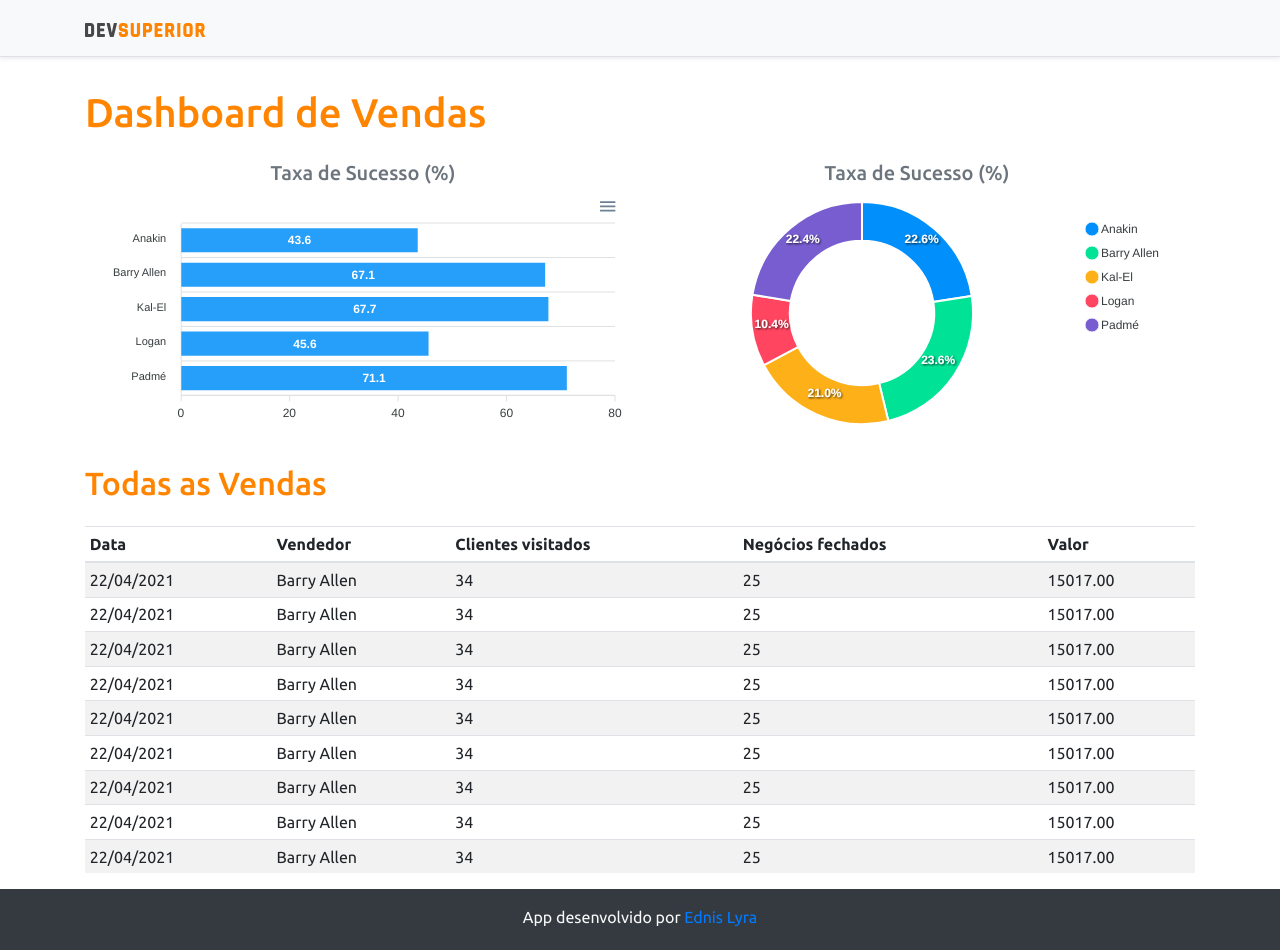
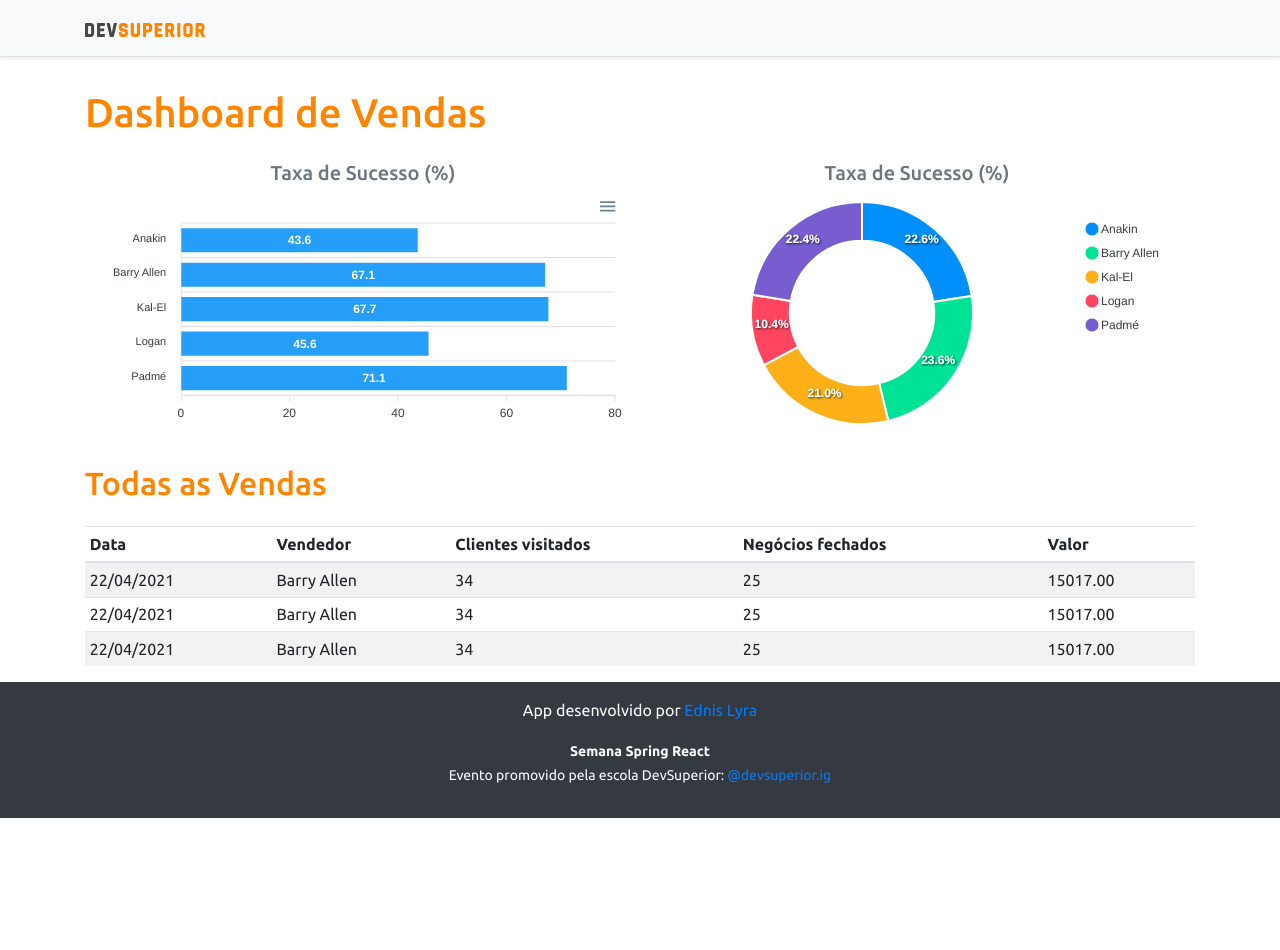
Before and after one commit to ednislyra/projeto-sds3, a React (Create React App) app in the folder frontend/: page / in a window 1280 px wide. Shown: the top 950 px of the page. After the commit the page ends 818 px from the top, so only its background shows below. Built offline with nearby package versions, Linux system fonts and the light colour scheme; the HTML template or start-up script is replaced by a standard one.

Commit message:
Security Config

```diff
--- a/frontend/src/components/DataTable/index.tsx
+++ b/frontend/src/components/DataTable/index.tsx
@@ -33,48 +33,6 @@
                     <td>25</td>
                     <td>15017.00</td>
                 </tr>
-                <tr>
-                    <td>22/04/2021</td>
-                    <td>Barry Allen</td>
-                    <td>34</td>
-                    <td>25</td>
-                    <td>15017.00</td>
-                </tr>
-                <tr>
-                    <td>22/04/2021</td>
-                    <td>Barry Allen</td>
-                    <td>34</td>
-                    <td>25</td>
-                    <td>15017.00</td>
-                </tr>
-                <tr>
-                    <td>22/04/2021</td>
-                    <td>Barry Allen</td>
-                    <td>34</td>
-                    <td>25</td>
-                    <td>15017.00</td>
-                </tr>
-                <tr>
-                    <td>22/04/2021</td>
-                    <td>Barry Allen</td>
-                    <td>34</td>
-                    <td>25</td>
-                    <td>15017.00</td>
-                </tr>
-                <tr>
-                    <td>22/04/2021</td>
-                    <td>Barry Allen</td>
-                    <td>34</td>
-                    <td>25</td>
-                    <td>15017.00</td>
-                </tr>
-                <tr>
-                    <td>22/04/2021</td>
-                    <td>Barry Allen</td>
-                    <td>34</td>
-                    <td>25</td>
-                    <td>15017.00</td>
-                </tr>
             </tbody>
         </table>
     </div>
```
Also changed, not shown: 1 other file (tests, documents, lock files or other folders).
